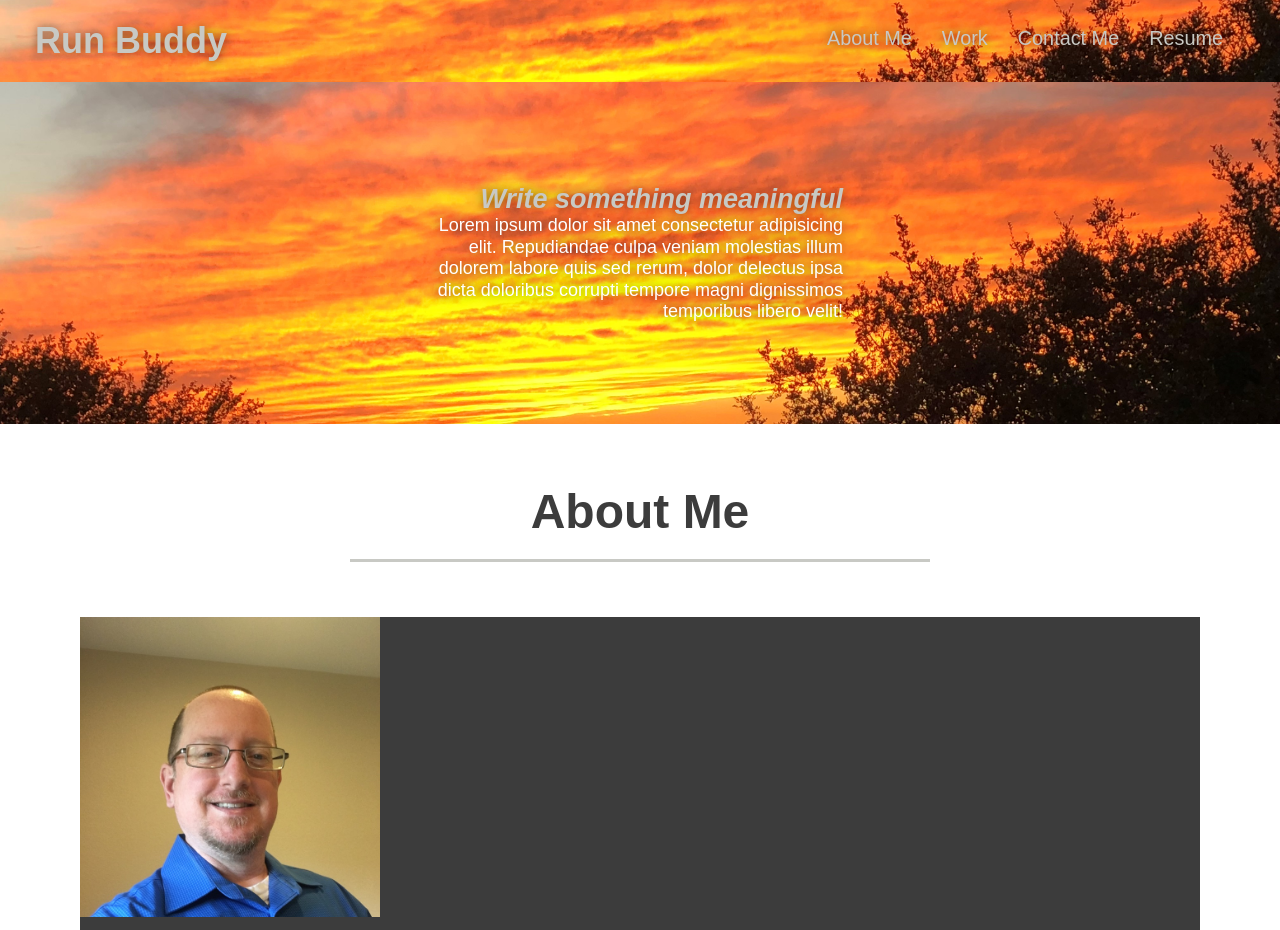
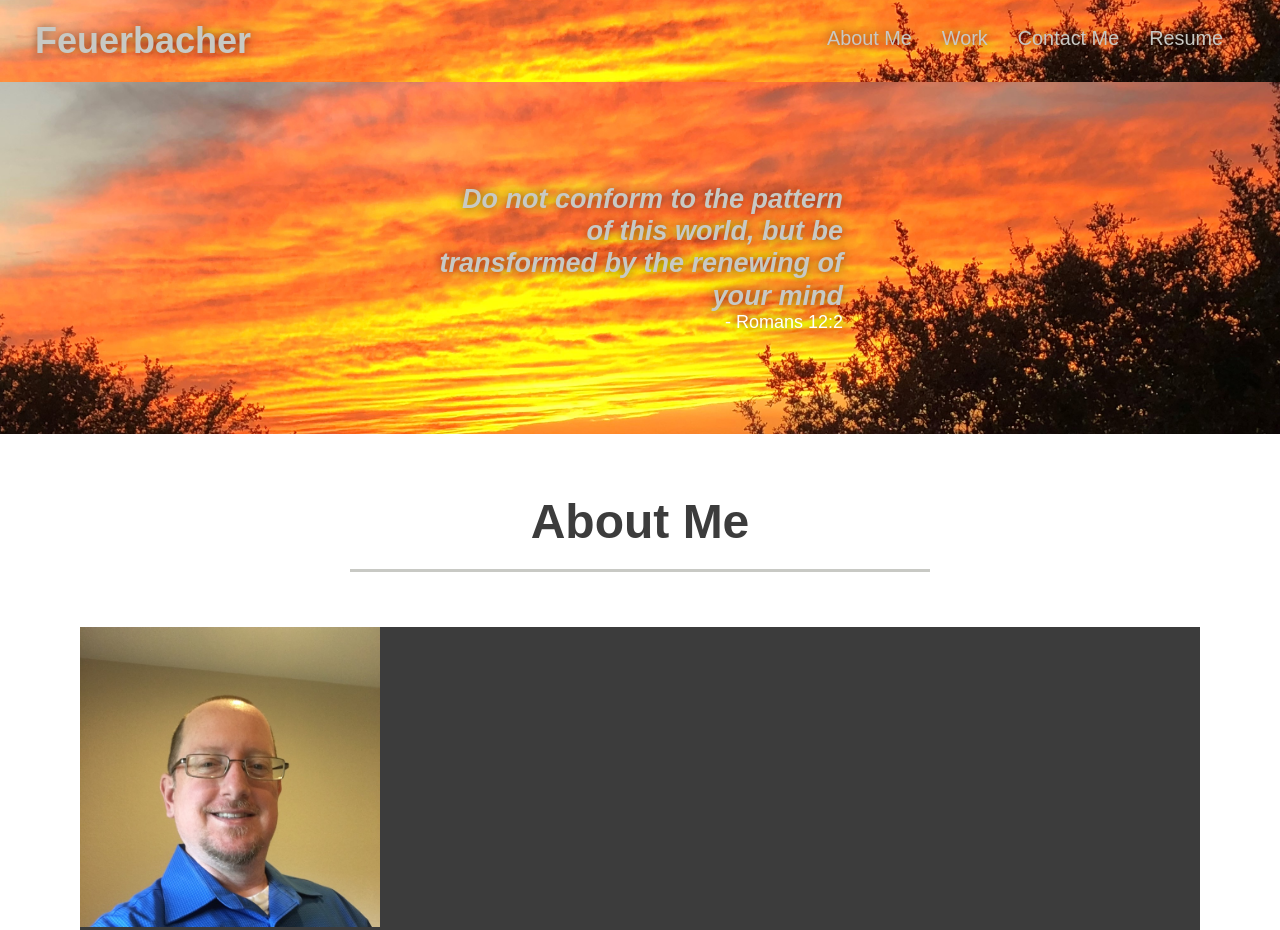
Before and after one commit to feuerbacherb/feuerbacherb.github.io, a plain HTML site: page index.html in a window 1280 px wide. Shown: the top 930 px of the page. Drawn offline with Linux system fonts and the light colour scheme.

Commit message:
put a thoughtful message on the website

```diff
--- a/index.html
+++ b/index.html
@@ -10,7 +10,7 @@
         <!-- navigation-->
         <header>
             <h1>
-                <a href="javascript:history.go(0)">Run Buddy</a>
+                <a href="javascript:history.go(0)">Feuerbacher</a>
             </h1>
             <nav>
                 <!-- Unordered list element -->
@@ -36,9 +36,9 @@
         <!-- hero/jumbotron-->
         <section class="hero">
             <div class="hero-cta">
-                <h2>Write something meaningful</h2>
+                <h2>Do not conform to the pattern of this world, but be transformed by the renewing of your mind</h2>
                 <p>
-                    Lorem ipsum dolor sit amet consectetur adipisicing elit. Repudiandae culpa veniam molestias illum dolorem labore quis sed rerum, dolor delectus ipsa dicta doloribus corrupti tempore magni dignissimos temporibus libero velit!
+                    - Romans 12:2
                 </p>
             </div>
         </section>
@@ -50,19 +50,6 @@
             </div>
 
             <div class="trainers">
-<!--First Trainer Bio
-                <article class="trainer">
-
-                    <img src="./assets/images/trainer-1.jpg" alt="Arron Stephens in his workout clothes." />
-                    <div class="trainer-bio">
-                        <h3 class="trainer-name">Arron Stephens</h3>
-                        <h4 class="trainer-role">Speed / Strength</h4>
-                        <p>
-                            Lorem ipsum dolor sit amet, consectetur adipisicing elit. Ad obcaecati repudiandae dignissimos deleniti nobis quis ut enim amet tenetur quia similique voluptatem delectus vitae itaque facilis quisquam a, doloribus pariatur!
-                        </p>
-                    </div>
-                </article>
--->
                 <article class="trainer">
                     <!-- First Trainer Bio -->
                     <div class="trainer-img trainer-1">
@@ -72,8 +59,8 @@
                         </div>
                     </div>
                     <div class="trainer-bio">
-                        <h3>Arron Stephens</h3>
-                        <h4>Speed / Strength</h4>
+                        <h3>Brent Feuerbacher</h3>
+                        <h4>Aspiring Web Developer</h4>
                         <p>
                             Lorem ipsum dolor sit amet, consectetur adipisicing elit. Ad obcaecati repudiandae dignissimos deleniti nobis quis ut enim amet tenetur quia similique voluptatem delectus vitae itaque facilis quisquam a, doloribus pariatur!
                         </p>
```
